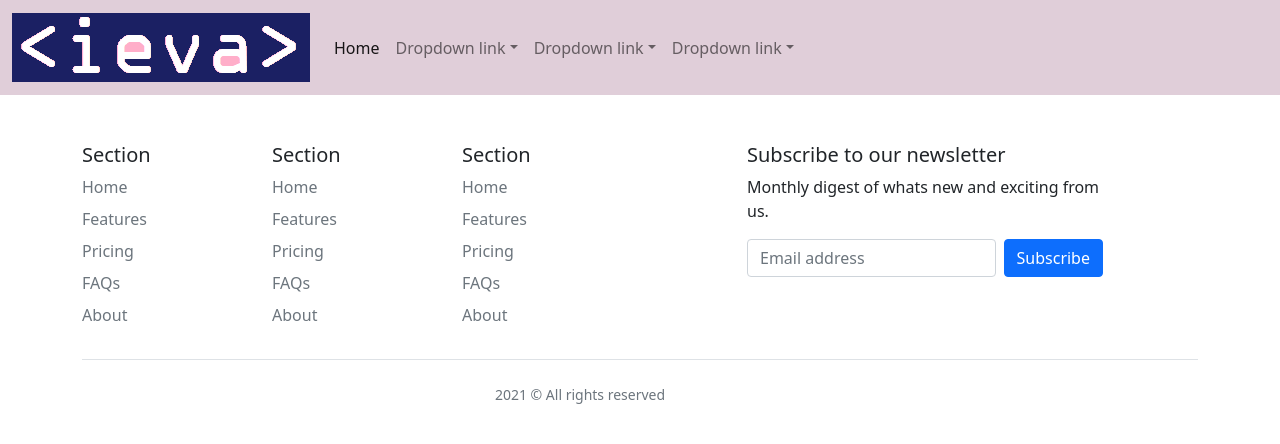
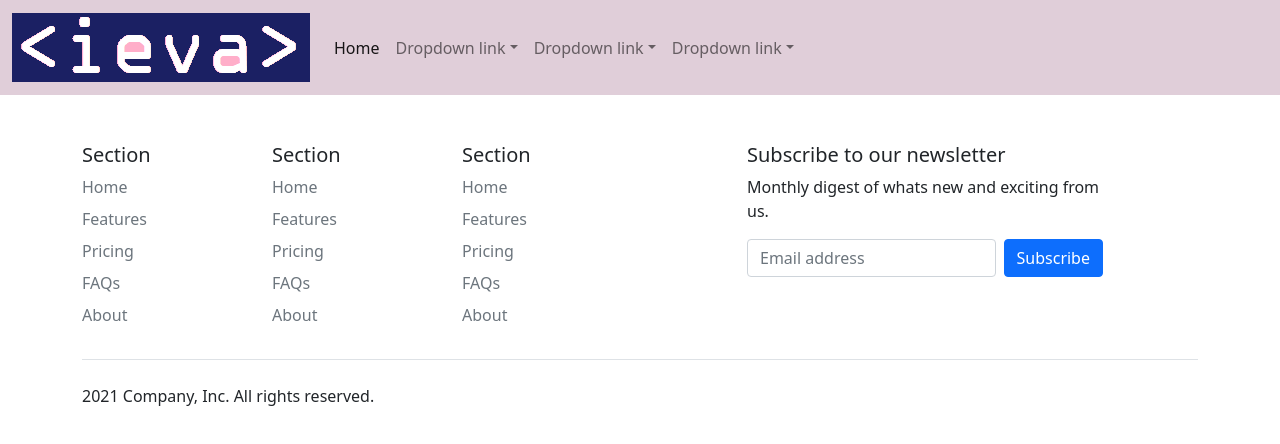
Before and after one commit to vaivodeieva/project01, a React (Create React App) app: page / in a window 1280 px wide. Shown: the top 444 px of the page. Built offline with nearby package versions, Linux system fonts and the light colour scheme.

Commit message:
update footer

```diff
--- a/src/Components/Footer.js
+++ b/src/Components/Footer.js
@@ -1,7 +1,6 @@
+import twitterLogo from '../Assets/Images/twitter.png';
+
 function Footer() {
-
-    let date = new Date();
-
 
     return (
         <div>
@@ -58,17 +57,11 @@ function Footer() {
     </div>
 
     <div className="d-flex justify-content-between py-4 my-4 border-top">
-
-    <div className="col-12 col-md">
-        <small className="d-block mb-3 text-muted text-center"> {date.getFullYear()} © All rights reserved </small>
-        </div>
-
-
-
+      <p> 2021 Company, Inc. All rights reserved.</p>
       <ul className="list-unstyled d-flex">
-        <li className="ms-3"><a className="link-dark" href="#"><svg className="bi" width="24" height="24"><use href="#twitter"/></svg></a></li>
-        <li className="ms-3"><a className="link-dark" href="#"><svg className="bi" width="24" height="24"><use href="#instagram"/></svg></a></li>
-        <li className="ms-3"><a className="link-dark" href="#"><svg className="bi" width="24" height="24"><use href="#facebook"/></svg></a></li>
+        <li className="ms-3"><a className="link-dark" href="#"><svg className="bi" width="24" height="24"><a src='https://twitter.com/'> <img src={{twitterLogo}}/> </a></svg></a></li>
+        <li className="ms-3"><a className="link-dark" href="#"><svg className="bi" width="24" height="24"><use xlinkHref="#instagram"/></svg></a></li>
+        <li className="ms-3"><a className="link-dark" href="#"><svg className="bi" width="24" height="24"><use xlinkHref="#facebook"/></svg></a></li>
       </ul>
     </div>
   </footer>
```
Also changed, not shown: src/Assets/Images/twitter.png (added).
